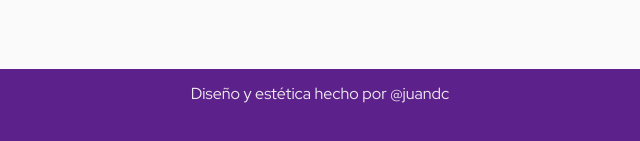
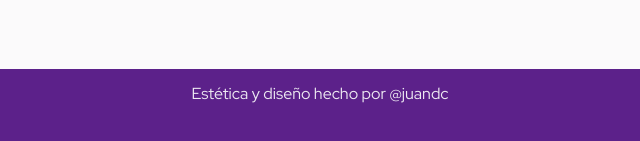
Before and after one commit to v-Miguel-v/PlatziMovies, a website: page index.html in a window 1280 px wide. Shown: the part 557-698 px from the top of the page, 320-960 px from the left. Drawn offline with nearby package versions, Linux system fonts and the light colour scheme; no server answers.

Commit message:
Typo en el Footer

```diff
--- a/index.html
+++ b/index.html
@@ -125,7 +125,7 @@
     </article>
   </section>
 
-  <footer>Diseño y estética hecho por @juandc</footer>
+  <footer>Estética y diseño hecho por @juandc</footer>
 
   <script src="https://cdn.jsdelivr.net/npm/axios/dist/axios.min.js"></script>
   <script src="./src/main.js"></script>
```
